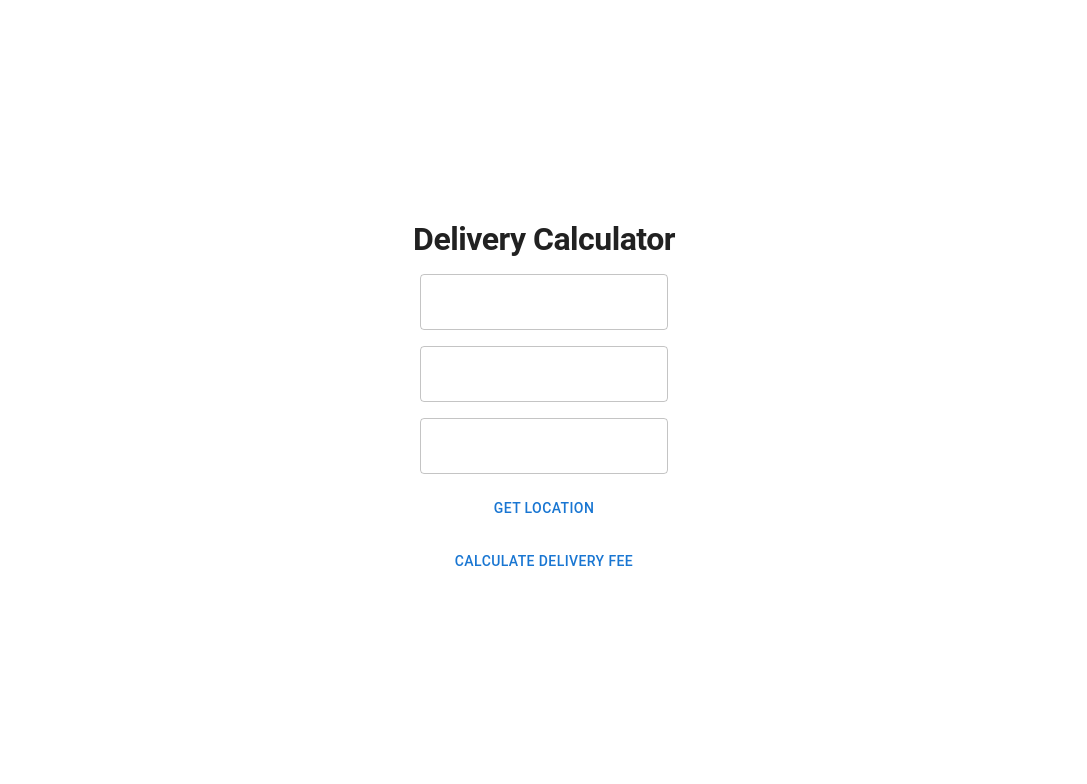
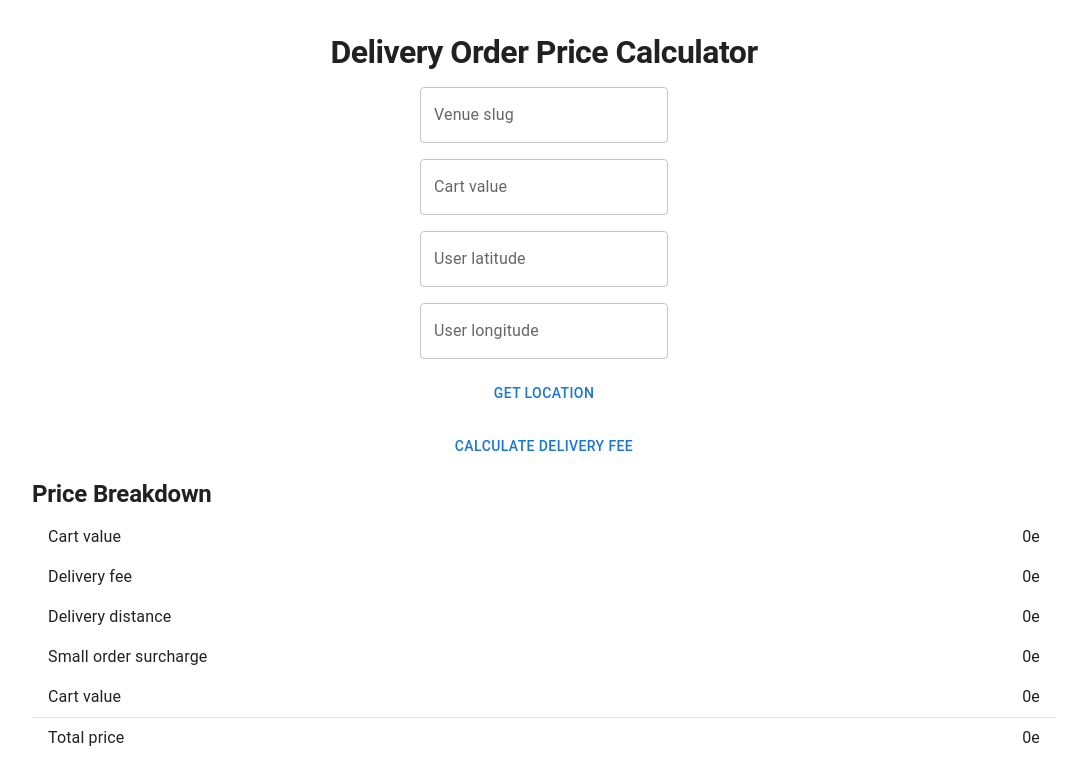
Before and after one commit to JerryUusis/Wolt-2025-Frontend-Engineering-Internship, a React (Vite) app: page / in a window 1280 px wide. Shown: the top 784 px of the page, without its empty margins (96-1183 px from the left). Built offline with nearby package versions, Linux system fonts and the light colour scheme.

Commit message:
Initialize UI and theme

```diff
--- a/src/App.tsx
+++ b/src/App.tsx
@@ -2,6 +2,9 @@ import Box from "@mui/material/Box";
 import TextField from "@mui/material/TextField";
 import Button from "@mui/material/Button";
 import Typography from "@mui/material/Typography";
+import List from "@mui/material/List";
+import ListItem from "@mui/material/ListItem";
+import Divider from "@mui/material/Divider";
 
 function App() {
   return (
@@ -12,8 +15,9 @@ function App() {
         width: "100vw",
         alignItems: "center",
         justifyContent: "center",
-        height:"100vh"
+        height: "100vh",
       }}
+      component={"form"}
     >
       <Box
         sx={{
@@ -24,12 +28,29 @@ function App() {
           gap: "1rem",
         }}
       >
-        <Typography variant="h1">Delivery Calculator</Typography>
-        <TextField />
-        <TextField />
-        <TextField />
+        <Typography variant="h1">Delivery Order Price Calculator</Typography>
+        <TextField label="Venue slug" />
+        <TextField label="Cart value" />
+        <TextField label="User latitude" />
+        <TextField label="User longitude" />
         <Button>Get location</Button>
         <Button>Calculate delivery fee</Button>
+        <Box sx={{ width: "100%" }}>
+          <Typography variant="h2">Price Breakdown</Typography>
+          <List>
+            <ListItem secondaryAction={<span>0e</span>}>Cart value</ListItem>
+            <ListItem secondaryAction={<span>0e</span>}>Delivery fee</ListItem>
+            <ListItem secondaryAction={<span>0e</span>}>
+              Delivery distance
+            </ListItem>
+            <ListItem secondaryAction={<span>0e</span>}>
+              Small order surcharge
+            </ListItem>
+            <ListItem secondaryAction={<span>0e</span>}>Cart value</ListItem>
+            <Divider />
+            <ListItem secondaryAction={<span>0e</span>}>Total price</ListItem>
+          </List>
+        </Box>
       </Box>
     </Box>
   );
--- a/src/utils/theme.ts
+++ b/src/utils/theme.ts
@@ -5,6 +5,10 @@ export const theme = createTheme({
         h1: {
             fontSize:"2rem",
             fontWeight:"bold"
+        },
+        h2: {
+            fontSize:"1.5rem",
+            fontWeight:"bold"
         }
     }
 })
```
